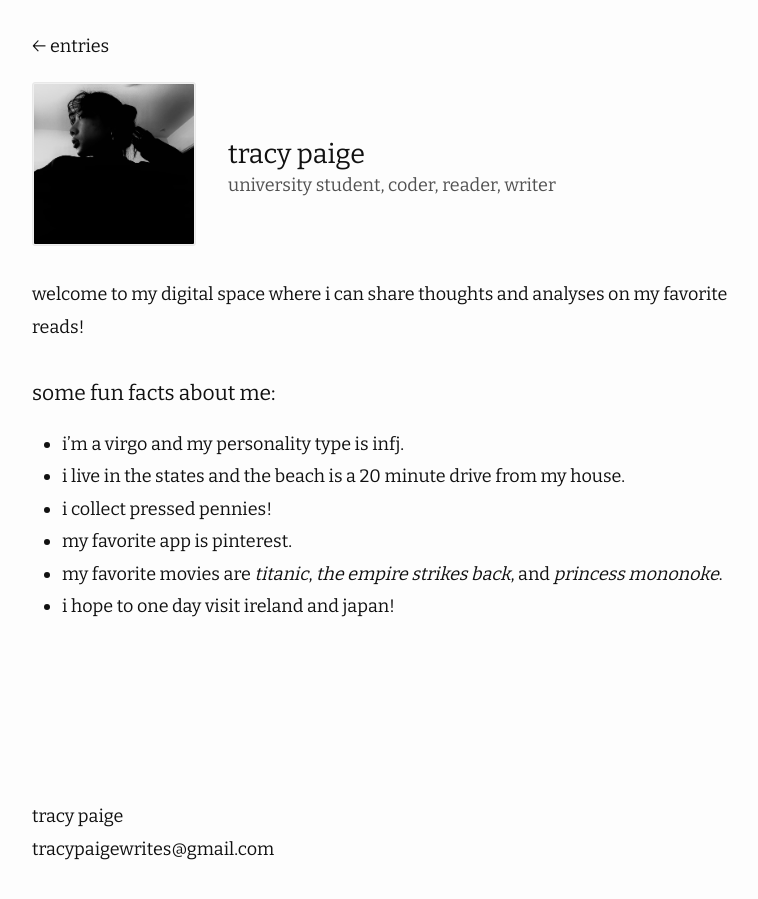
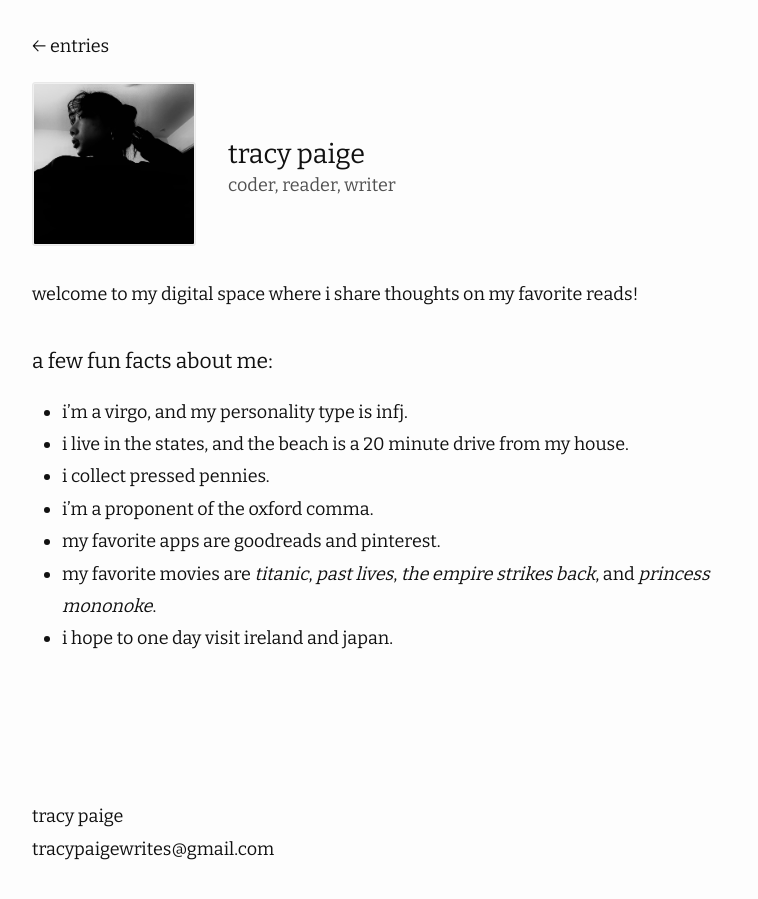
Before and after one commit to tracypaigereads/tracypaigereads.github.io, a Jekyll site: the page built from about.md, in a window 1280 px wide. Shown: the whole page, without its empty margins (238-996 px from the left). Built offline with Jekyll 4.4.1, drawn with Linux system fonts in a browser that asks for light colours; nearby versions of some CDN libraries.

Commit message:
made edits and added entries

```diff
--- a/_config.yml
+++ b/_config.yml
@@ -1,7 +1,7 @@
 title: tracy paige's digital journal
 author: tracy paige
 email: tracypaigewrites@gmail.com
-description: thoughts on my favorite reads
+description: my favorite reads ⸙
 url: "https://tracypaigereads.github.io"
 favicon: img/icon.jpg
 show_excerpts: false # set to true to show excerpts on the homepage
@@ -12,7 +12,7 @@ remote_theme: huangyz0918/moving
 
 moving:
   avatar_url: img/profile.jpg
-  about_you: university student, coder, reader, writer
+  about_you: coder, reader, writer
   date_format: "%b %d" # date format of posts in home page
   back_to: "entries"
 
--- a/about.md
+++ b/about.md
@@ -2,13 +2,14 @@
 layout: about
 ---
 
-welcome to my digital space where i can share thoughts and analyses on my favorite reads!
+welcome to my digital space where i share thoughts on my favorite reads!
 
-### some fun facts about me:
+### a few fun facts about me:
 
-- i'm a virgo and my personality type is infj.
-- i live in the states and the beach is a 20 minute drive from my house.
-- i collect pressed pennies!
-- my favorite app is pinterest.
-- my favorite movies are *titanic*, *the empire strikes back*, and *princess mononoke*.
-- i hope to one day visit ireland and japan!
+- i'm a virgo, and my personality type is infj.
+- i live in the states, and the beach is a 20 minute drive from my house.
+- i collect pressed pennies.
+- i'm a proponent of the oxford comma.
+- my favorite apps are goodreads and pinterest.
+- my favorite movies are *titanic*, *past lives*, *the empire strikes back*, and *princess mononoke*.
+- i hope to one day visit ireland and japan.
```
Also changed, not shown: _posts/2021-09-08-migrations.md (added, +45 -0 lines), _posts/2023-09-18-a-little-life.md (+4 -4 lines), _posts/2024-03-25-tfota-trilogy.md (+4 -4 lines), _posts/2024-06-21-a-tree-grows-in-brooklyn.md (added, +43 -0 lines), img/a_tree_grows_in_brooklyn.jpg (added), img/migrations.jpg (added).
